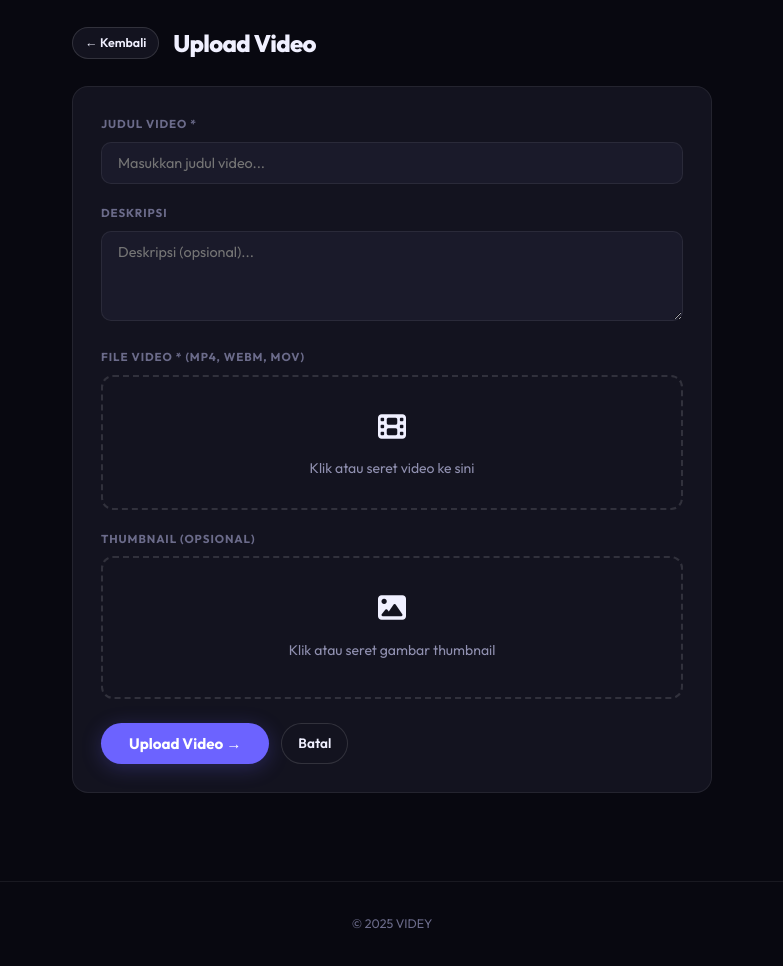
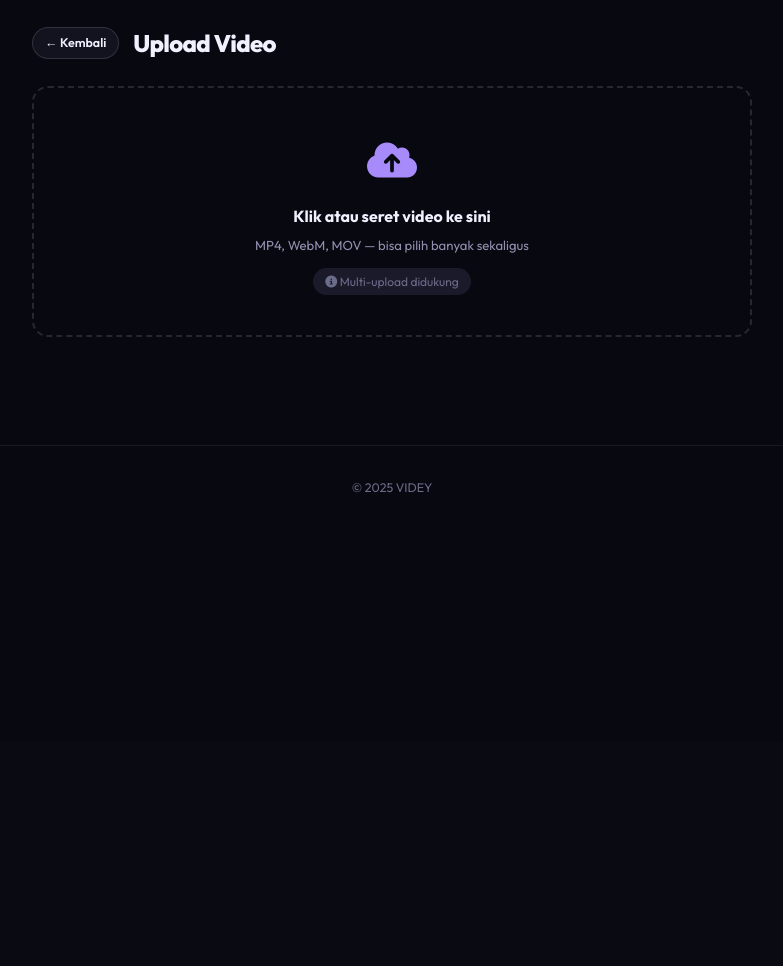
Before and after one commit to RMBLOGG/videy, a Flask app: page /admin/upload in a window 1280 px wide. Shown: the part 58-1024 px from the top of the page, without its empty margins (248-1031 px from the left). After the commit the page ends 550 px from the top, so only its background shows below. Run offline with Flask 3, Linux system fonts and the light colour scheme; the visitor is signed in with stand-in values (Sample User, id 1); some libraries are stand-ins or nearby versions.

Commit message:
Add files via upload

```diff
--- a/templates/admin/upload.html
+++ b/templates/admin/upload.html
@@ -2,40 +2,47 @@
 {% block title %}Upload Video — VIDEY Admin{% endblock %}
 {% block head %}
 <style>
-  .upload-page { max-width:680px; margin:0 auto; padding:1.5rem 1.25rem; }
-  .page-header { display:flex; align-items:center; gap:.875rem; margin-bottom:1.5rem; }
-  .page-header h1 { font-size:1.5rem; font-weight:800; letter-spacing:-.03em; }
-  .card { background:var(--surface); border:1px solid var(--border); border-radius:16px; padding:1.75rem; }
-  .form-group { margin-bottom:1.25rem; }
-  .form-group label { display:block; font-size:.72rem; font-weight:700; letter-spacing:.08em; text-transform:uppercase; color:var(--muted); margin-bottom:.5rem; }
-  .form-group input[type=text], .form-group textarea { width:100%; padding:.7rem 1rem; background:var(--surface2); border:1px solid var(--border); border-radius:10px; outline:none; color:var(--text); font-family:var(--font); font-size:.9rem; transition:border-color .2s,box-shadow .2s; resize:vertical; }
-  .form-group input:focus, .form-group textarea:focus { border-color:var(--accent); box-shadow:0 0 0 3px var(--glow); }
-  .form-group textarea { min-height:90px; }
-  .drop-zone { border:2px dashed var(--border2); border-radius:12px; padding:1.75rem 1rem; text-align:center; cursor:pointer; position:relative; transition:all .2s; }
-  .drop-zone:hover, .drop-zone.over { border-color:var(--accent); background:rgba(108,99,255,.06); }
-  .drop-zone input { position:absolute; inset:0; opacity:0; cursor:pointer; width:100%; height:100%; }
-  .drop-zone .icon { font-size:1.75rem; margin-bottom:.5rem; }
-  .drop-zone p { color:var(--muted2); font-size:.875rem; }
-  .drop-zone .file-picked { margin-top:.5rem; color:var(--accent2); font-size:.82rem; font-weight:600; word-break:break-all; }
-  .vid-preview-wrap{display:none;position:relative;border-radius:10px;overflow:hidden;aspect-ratio:16/9;width:100%;background:#000;margin-bottom:.5rem}
-  .vid-preview-wrap.show{display:block}
-  .vid-preview-wrap img{width:100%;height:100%;object-fit:cover;display:block}
-  .vid-preview-overlay{position:absolute;inset:0;display:flex;flex-direction:column;align-items:center;justify-content:center;background:rgba(0,0,0,.45)}
-  .vid-preview-overlay .play-icon{width:42px;height:42px;border-radius:50%;background:rgba(255,255,255,.2);backdrop-filter:blur(4px);display:flex;align-items:center;justify-content:center;color:#fff;font-size:1.1rem;margin-bottom:.4rem}
-  .vid-preview-overlay .vid-fname{color:rgba(255,255,255,.85);font-size:.72rem;font-weight:600;text-shadow:0 1px 4px rgba(0,0,0,.5);padding:0 .5rem;text-align:center;word-break:break-all}
-  .drop-zone.has-file{padding:.6rem;border-style:solid;border-color:var(--accent)}
-  .drop-zone.has-file .icon,.drop-zone.has-file>p{display:none}
-  .drop-zone.has-file input{z-index:2}
-  .progress-wrap { display:none; margin-top:1.25rem; }
-  .progress-wrap.show { display:block; }
-  .progress-lbl { font-size:.85rem; color:var(--muted2); margin-bottom:.5rem; font-weight:500; }
-  .progress-track { height:6px; background:var(--surface2); border-radius:99px; overflow:hidden; margin-bottom:.4rem; }
-  .progress-fill { height:100%; background:linear-gradient(90deg,var(--accent),var(--accent2)); border-radius:99px; width:0%; transition:width .25s; }
-  .progress-pct { font-size:.78rem; color:var(--muted); font-family:var(--mono); }
-  .form-actions { display:flex; gap:.75rem; margin-top:1.5rem; flex-wrap:wrap; }
-  .submit-btn { background:var(--accent); color:#fff; border:none; border-radius:99px; padding:.65rem 1.75rem; font-family:var(--font); font-weight:700; font-size:.95rem; cursor:pointer; transition:all .2s; box-shadow:0 4px 20px var(--glow); }
-  .submit-btn:hover { opacity:.88; transform:translateY(-1px); }
-  .submit-btn:disabled { opacity:.45; cursor:not-allowed; transform:none; box-shadow:none; }
+  .upload-page{max-width:760px;margin:0 auto;padding:1.5rem 1.25rem}
+  .page-header{display:flex;align-items:center;gap:.875rem;margin-bottom:1.5rem}
+  .page-header h1{font-size:1.5rem;font-weight:800;letter-spacing:-.03em}
+  .main-dropzone{border:2px dashed var(--border2);border-radius:16px;padding:2.5rem 1rem;text-align:center;cursor:pointer;position:relative;transition:all .2s;margin-bottom:1.25rem}
+  .main-dropzone:hover,.main-dropzone.over{border-color:var(--accent);background:rgba(108,99,255,.06)}
+  .main-dropzone input{position:absolute;inset:0;opacity:0;cursor:pointer;width:100%;height:100%}
+  .main-dropzone .dz-icon{font-size:2.5rem;color:var(--accent2);margin-bottom:.75rem}
+  .main-dropzone h3{font-weight:700;font-size:1rem;margin-bottom:.3rem}
+  .main-dropzone p{color:var(--muted2);font-size:.82rem}
+  .main-dropzone .dz-hint{display:inline-block;margin-top:.75rem;font-size:.75rem;color:var(--muted);background:var(--surface2);padding:.25rem .75rem;border-radius:99px}
+  #queueList{display:flex;flex-direction:column;gap:.875rem}
+  .vid-card{background:var(--surface);border:1px solid var(--border);border-radius:14px;overflow:hidden;transition:border-color .2s}
+  .vid-card.uploading{border-color:var(--accent)}
+  .vid-card.done{border-color:rgba(74,222,128,.4)}
+  .vid-card.error{border-color:rgba(248,113,113,.4)}
+  .vid-card-top{display:flex;gap:.75rem;padding:.875rem}
+  .vid-thumb-wrap{position:relative;width:96px;flex-shrink:0;border-radius:8px;overflow:hidden;aspect-ratio:16/9;background:var(--surface2)}
+  .vid-thumb-wrap img{width:100%;height:100%;object-fit:cover;display:block}
+  .vid-thumb-wrap .no-thumb{width:100%;height:100%;display:flex;align-items:center;justify-content:center;color:var(--muted);font-size:1.5rem}
+  .vid-card-body{flex:1;min-width:0}
+  .vid-card-body input[type=text]{width:100%;padding:.5rem .75rem;background:var(--surface2);border:1px solid var(--border);border-radius:8px;color:var(--text);font-family:var(--font);font-size:.85rem;outline:none;transition:border-color .2s;box-sizing:border-box;margin-bottom:.5rem}
+  .vid-card-body input:focus{border-color:var(--accent)}
+  .vid-card-meta{display:flex;align-items:center;gap:.5rem;flex-wrap:wrap}
+  .vid-size{font-size:.7rem;color:var(--muted2)}
+  .vid-status{font-size:.72rem;font-weight:600;padding:.15rem .55rem;border-radius:99px}
+  .vid-status.pending{background:var(--surface2);color:var(--muted2)}
+  .vid-status.uploading{background:rgba(108,99,255,.15);color:var(--accent2)}
+  .vid-status.done{background:rgba(74,222,128,.12);color:var(--green)}
+  .vid-status.error{background:rgba(248,113,113,.12);color:#f87171}
+  .vid-remove{margin-left:auto;background:none;border:none;color:var(--muted);cursor:pointer;font-size:.85rem;padding:.2rem .4rem;border-radius:6px;transition:color .2s}
+  .vid-remove:hover{color:#f87171}
+  .vid-progress{height:3px;background:var(--surface2);margin:0 .875rem .875rem}
+  .vid-progress-fill{height:100%;background:linear-gradient(90deg,var(--accent),var(--accent2));border-radius:99px;width:0%;transition:width .2s}
+  .vid-card.done .vid-progress-fill{width:100%;background:linear-gradient(90deg,#4ade80,#22d3ee)}
+  .overall-progress{background:var(--surface);border:1px solid var(--border);border-radius:12px;padding:1rem 1.25rem;margin-bottom:1rem;display:none}
+  .overall-progress.show{display:block}
+  .overall-lbl{font-size:.82rem;font-weight:600;color:var(--muted2);margin-bottom:.5rem}
+  .overall-track{height:6px;background:var(--surface2);border-radius:99px;overflow:hidden;margin-bottom:.35rem}
+  .overall-fill{height:100%;background:linear-gradient(90deg,var(--accent),var(--accent2));border-radius:99px;width:0%;transition:width .3s}
+  .overall-pct{font-size:.75rem;color:var(--muted);font-family:var(--mono)}
+  .queue-actions{display:flex;gap:.75rem;margin-top:1.25rem;flex-wrap:wrap}
 </style>
 {% endblock %}
 {% block content %}
@@ -44,163 +51,204 @@
     <a href="{{ url_for('admin_dashboard') }}" class="btn btn-ghost btn-sm">← Kembali</a>
     <h1>Upload Video</h1>
   </div>
-  <div class="card">
-    <div class="form-group">
-      <label>Judul Video *</label>
-      <input type="text" id="title" required placeholder="Masukkan judul video..."/>
-    </div>
-    <div class="form-group">
-      <label>Deskripsi</label>
-      <textarea id="description" placeholder="Deskripsi (opsional)..."></textarea>
-    </div>
-    <div class="form-group">
-      <label>File Video * (MP4, WebM, MOV)</label>
-      <div class="drop-zone" id="vidDrop">
-        <input type="file" id="vidInput" accept="video/*"/>
-        <div class="vid-preview-wrap" id="vidPreview">
-          <img id="vidThumbImg" src="" alt="preview"/>
-          <div class="vid-preview-overlay">
-            <div class="play-icon"><i class="fa fa-play"></i></div>
-            <div class="vid-fname" id="vidName"></div>
-          </div>
+
+  <div class="main-dropzone" id="mainDrop">
+    <input type="file" id="fileInput" accept="video/*" multiple/>
+    <div class="dz-icon"><i class="fa fa-cloud-upload"></i></div>
+    <h3>Klik atau seret video ke sini</h3>
+    <p>MP4, WebM, MOV — bisa pilih banyak sekaligus</p>
+    <span class="dz-hint"><i class="fa fa-info-circle"></i> Multi-upload didukung</span>
+  </div>
+
+  <div class="overall-progress" id="overallProgress">
+    <div class="overall-lbl" id="overallLbl">Mengupload...</div>
+    <div class="overall-track"><div class="overall-fill" id="overallFill"></div></div>
+    <div class="overall-pct" id="overallPct">0%</div>
+  </div>
+
+  <div id="queueList"></div>
+
+  <div class="queue-actions" id="queueActions" style="display:none">
+    <button class="btn btn-primary" id="uploadAllBtn" onclick="uploadAll()">
+      <i class="fa fa-upload"></i> Upload Semua (<span id="queueCount">0</span>)
+    </button>
+    <button class="btn btn-ghost" onclick="clearDone()">Bersihkan Selesai</button>
+    <a href="{{ url_for('admin_dashboard') }}" class="btn btn-ghost">Batal</a>
+  </div>
+</div>
+
+<script>
+const CLOUD_NAME="dzfkklsza",UPLOAD_PRESET="videy_unsigned";
+let queue=[],isUploading=false;
+
+const mainDrop=document.getElementById('mainDrop');
+const fileInput=document.getElementById('fileInput');
+mainDrop.addEventListener('dragover',e=>{e.preventDefault();mainDrop.classList.add('over');});
+mainDrop.addEventListener('dragleave',()=>mainDrop.classList.remove('over'));
+mainDrop.addEventListener('drop',e=>{
+  e.preventDefault();mainDrop.classList.remove('over');
+  addFiles(Array.from(e.dataTransfer.files).filter(f=>f.type.startsWith('video/')));
+});
+fileInput.addEventListener('change',function(){addFiles(Array.from(this.files));this.value='';});
+
+function addFiles(files){
+  files.forEach(file=>{
+    const id='v_'+Date.now()+'_'+Math.random().toString(36).slice(2);
+    let name=file.name.replace(/\.[^/.]+$/,'').replace(/[_\-\.]+/g,' ').trim().replace(/\s+/g,' ');
+    name=name.charAt(0).toUpperCase()+name.slice(1);
+    const item={id,file,title:name,thumbDataUrl:null,status:'pending',progress:0};
+    queue.push(item);renderCard(item);captureThumb(item);
+  });
+  updateActions();
+}
+
+function renderCard(item){
+  const list=document.getElementById('queueList');
+  const card=document.createElement('div');
+  card.className='vid-card';card.id='card_'+item.id;
+  card.innerHTML=`
+    <div class="vid-card-top">
+      <div class="vid-thumb-wrap" id="thumb_${item.id}"><div class="no-thumb"><i class="fa fa-film"></i></div></div>
+      <div class="vid-card-body">
+        <input type="text" id="title_${item.id}" value="${escHtml(item.title)}" placeholder="Judul video..."
+          oninput="queue.find(q=>q.id==='${item.id}').title=this.value"/>
+        <div class="vid-card-meta">
+          <span class="vid-size">${formatSize(item.file.size)}</span>
+          <span class="vid-status pending" id="status_${item.id}">Menunggu</span>
+          <button class="vid-remove" id="remove_${item.id}" onclick="removeItem('${item.id}')" title="Hapus"><i class="fa fa-times"></i></button>
         </div>
-        <div class="icon"><i class="fa fa-film"></i></div>
-        <p>Klik atau seret video ke sini</p>
       </div>
     </div>
-    <div class="form-group">
-      <label>Thumbnail <span style="color:var(--muted)">(opsional)</span></label>
-      <div class="drop-zone" id="thumbDrop">
-        <input type="file" id="thumbInput" accept="image/*"/>
-        <div class="icon"><i class="fa fa-image"></i></div>
-        <p>Klik atau seret gambar thumbnail</p>
-        <div class="file-picked" id="thumbName"></div>
-      </div>
-    </div>
-    <div class="progress-wrap" id="progressWrap">
-      <div class="progress-lbl" id="progressLbl">Mempersiapkan...</div>
-      <div class="progress-track"><div class="progress-fill" id="progressFill"></div></div>
-      <div class="progress-pct" id="progressPct">0%</div>
-    </div>
-    <div class="form-actions">
-      <button class="submit-btn" id="submitBtn" onclick="startUpload()">Upload Video →</button>
-      <a href="{{ url_for('admin_dashboard') }}" class="btn btn-ghost">Batal</a>
-    </div>
-  </div>
-</div>
-<script>
-const CLOUD_NAME = "dzfkklsza";
-const UPLOAD_PRESET = "videy_unsigned";
+    <div class="vid-progress"><div class="vid-progress-fill" id="prog_${item.id}"></div></div>`;
+  list.appendChild(card);
+}
 
-document.getElementById('vidInput').addEventListener('change',function(){
-  const file=this.files[0];
-  if(!file) return;
-  document.getElementById('vidName').textContent=file.name;
-  const titleInput=document.getElementById('title');
-  if(!titleInput.value.trim()){
-    let name=file.name.replace(/\.[^/.]+$/,'');
-    name=name.replace(/[_\-\.]+/g,' ').trim();
-    name=name.replace(/\s+/g,' ');
-    name=name.charAt(0).toUpperCase()+name.slice(1);
-    titleInput.value=name;
-    titleInput.dispatchEvent(new Event('input'));
-  }
-  // Capture frame preview dari video
-  const url=URL.createObjectURL(file);
+function captureThumb(item){
+  const url=URL.createObjectURL(item.file);
   const vid=document.createElement('video');
-  vid.src=url; vid.muted=true; vid.playsInline=true;
-  vid.addEventListener('loadeddata',function(){ vid.currentTime=Math.min(1,vid.duration*0.1); });
-  vid.addEventListener('seeked',function(){
+  vid.src=url;vid.muted=true;vid.playsInline=true;
+  vid.addEventListener('loadeddata',()=>{vid.currentTime=Math.min(1,vid.duration*0.1);});
+  vid.addEventListener('seeked',()=>{
     const canvas=document.createElement('canvas');
-    canvas.width=vid.videoWidth||640; canvas.height=vid.videoHeight||360;
+    canvas.width=vid.videoWidth||640;canvas.height=vid.videoHeight||360;
     canvas.getContext('2d').drawImage(vid,0,0,canvas.width,canvas.height);
-    document.getElementById('vidThumbImg').src=canvas.toDataURL('image/jpeg',0.8);
-    document.getElementById('vidPreview').classList.add('show');
-    document.getElementById('vidDrop').classList.add('has-file');
+    item.thumbDataUrl=canvas.toDataURL('image/jpeg',0.8);
+    const wrap=document.getElementById('thumb_'+item.id);
+    if(wrap)wrap.innerHTML=`<img src="${item.thumbDataUrl}"/>`;
     URL.revokeObjectURL(url);
   });
   vid.load();
-});
-document.getElementById('thumbInput').addEventListener('change',function(){ document.getElementById('thumbName').textContent=this.files[0]?.name||''; });
-['vidDrop','thumbDrop'].forEach(id=>{
-  const el=document.getElementById(id);
-  el.addEventListener('dragover',e=>{e.preventDefault();el.classList.add('over')});
-  el.addEventListener('dragleave',()=>el.classList.remove('over'));
-  el.addEventListener('drop',()=>el.classList.remove('over'));
-});
-
-function setProgress(pct, label) {
-  document.getElementById('progressFill').style.width = pct + '%';
-  document.getElementById('progressPct').textContent = Math.round(pct) + '%';
-  document.getElementById('progressLbl').textContent = label;
 }
 
-async function uploadToCloudinary(file, resourceType, onProgress) {
-  return new Promise((resolve, reject) => {
-    const formData = new FormData();
-    formData.append('file', file);
-    formData.append('upload_preset', UPLOAD_PRESET);
-    formData.append('folder', 'videy/' + (resourceType === 'video' ? 'videos' : 'thumbnails'));
-    const xhr = new XMLHttpRequest();
-    xhr.open('POST', `https://api.cloudinary.com/v1_1/${CLOUD_NAME}/${resourceType}/upload`);
-    xhr.upload.addEventListener('progress', e => { if (e.lengthComputable) onProgress(e.loaded / e.total * 100); });
-    xhr.onload = () => { if (xhr.status === 200) resolve(JSON.parse(xhr.responseText)); else reject(new Error('Upload gagal: ' + xhr.responseText)); };
-    xhr.onerror = () => reject(new Error('Koneksi gagal'));
-    xhr.send(formData);
+function removeItem(id){
+  queue=queue.filter(q=>q.id!==id);
+  const card=document.getElementById('card_'+id);
+  if(card)card.remove();
+  updateActions();
+}
+
+function clearDone(){
+  queue.filter(q=>q.status==='done').forEach(q=>{
+    const card=document.getElementById('card_'+q.id);if(card)card.remove();
+  });
+  queue=queue.filter(q=>q.status!=='done');
+  updateActions();
+}
+
+function updateActions(){
+  const pending=queue.filter(q=>q.status==='pending').length;
+  document.getElementById('queueActions').style.display=queue.length>0?'flex':'none';
+  document.getElementById('queueCount').textContent=pending;
+  document.getElementById('uploadAllBtn').disabled=pending===0||isUploading;
+}
+
+function setCardStatus(id,status,label){
+  const el=document.getElementById('status_'+id);
+  const card=document.getElementById('card_'+id);
+  if(el){el.className='vid-status '+status;el.textContent=label;}
+  if(card)card.className='vid-card '+status;
+  if(status==='uploading'){const r=document.getElementById('remove_'+id);if(r)r.style.display='none';}
+}
+
+function setCardProgress(id,pct){
+  const fill=document.getElementById('prog_'+id);
+  if(fill)fill.style.width=pct+'%';
+}
+
+async function uploadToCloudinary(file,resourceType,onProgress){
+  return new Promise((resolve,reject)=>{
+    const fd=new FormData();
+    fd.append('file',file);fd.append('upload_preset',UPLOAD_PRESET);
+    fd.append('folder','videy/'+(resourceType==='video'?'videos':'thumbnails'));
+    const xhr=new XMLHttpRequest();
+    xhr.open('POST',`https://api.cloudinary.com/v1_1/${CLOUD_NAME}/${resourceType}/upload`);
+    xhr.upload.addEventListener('progress',e=>{if(e.lengthComputable)onProgress(e.loaded/e.total*100);});
+    xhr.onload=()=>{if(xhr.status===200)resolve(JSON.parse(xhr.responseText));else reject(new Error('Upload gagal'));};
+    xhr.onerror=()=>reject(new Error('Koneksi gagal'));
+    xhr.send(fd);
   });
 }
 
-async function startUpload() {
-  const title = document.getElementById('title').value.trim();
-  const videoFile = document.getElementById('vidInput').files[0];
-  if (!title) { alert('Judul video wajib diisi!'); return; }
-  if (!videoFile) { alert('Pilih file video terlebih dahulu!'); return; }
+async function uploadAll(){
+  const pending=queue.filter(q=>q.status==='pending');
+  if(!pending.length)return;
+  isUploading=true;
+  document.getElementById('uploadAllBtn').disabled=true;
+  document.getElementById('overallProgress').classList.add('show');
 
-  const btn = document.getElementById('submitBtn');
-  btn.disabled = true;
-  document.getElementById('progressWrap').classList.add('show');
+  let done=0;
+  for(const item of pending){
+    const titleEl=document.getElementById('title_'+item.id);
+    item.title=titleEl?titleEl.value.trim():item.title;
+    if(!item.title)item.title=item.file.name.replace(/\.[^/.]+$/,'');
 
-  try {
-    setProgress(0, 'Mengupload video...');
-    const videoResult = await uploadToCloudinary(videoFile, 'video', pct => {
-      setProgress(pct * 0.8, `Mengupload video... ${Math.round(pct)}%`);
-    });
+    setCardStatus(item.id,'uploading','Mengupload...');
+    item.status='uploading';
 
-    let thumbnailUrl = null;
-    const thumbFile = document.getElementById('thumbInput').files[0];
-    if (thumbFile) {
-      setProgress(82, 'Mengupload thumbnail...');
-      const thumbResult = await uploadToCloudinary(thumbFile, 'image', () => {});
-      thumbnailUrl = thumbResult.secure_url;
-    } else {
-      thumbnailUrl = `https://res.cloudinary.com/${CLOUD_NAME}/video/upload/so_0/videy/videos/${videoResult.public_id.split('/').pop()}.jpg`;
+    try{
+      const videoResult=await uploadToCloudinary(item.file,'video',pct=>{
+        setCardProgress(item.id,pct*0.9);
+        const overall=((done+pct/100*0.9)/pending.length)*100;
+        document.getElementById('overallFill').style.width=overall+'%';
+        document.getElementById('overallPct').textContent=Math.round(overall)+'%';
+        document.getElementById('overallLbl').textContent=`Mengupload ${done+1}/${pending.length}: ${item.file.name}`;
+      });
+
+      const thumbnailUrl=`https://res.cloudinary.com/${CLOUD_NAME}/video/upload/so_0/${videoResult.public_id}.jpg`;
+
+      setCardProgress(item.id,95);
+      const resp=await fetch('/api/save-video',{
+        method:'POST',headers:{'Content-Type':'application/json'},
+        body:JSON.stringify({
+          title:item.title,uploader_name:'Admin',
+          video_url:videoResult.secure_url,thumbnail_url:thumbnailUrl,
+          cloudinary_public_id:videoResult.public_id,
+          duration:Math.round(videoResult.duration||0)
+        })
+      });
+      const data=await resp.json();
+      if(!data.success)throw new Error(data.error||'Gagal menyimpan');
+
+      setCardProgress(item.id,100);
+      setCardStatus(item.id,'done','✓ Selesai');
+      item.status='done';
+    }catch(err){
+      setCardStatus(item.id,'error','✗ '+err.message);
+      item.status='error';
     }
 
-    setProgress(90, 'Menyimpan ke database...');
-    const resp = await fetch('/api/save-video', {
-      method: 'POST',
-      headers: { 'Content-Type': 'application/json' },
-      body: JSON.stringify({
-        title: title,
-        description: document.getElementById('description').value.trim(),
-        uploader_name: 'Admin',
-        video_url: videoResult.secure_url,
-        thumbnail_url: thumbnailUrl,
-        cloudinary_public_id: videoResult.public_id,
-        duration: Math.round(videoResult.duration || 0)
-      })
-    });
+    done++;
+    const op=(done/pending.length)*100;
+    document.getElementById('overallFill').style.width=op+'%';
+    document.getElementById('overallPct').textContent=Math.round(op)+'%';
+  }
 
-    const data = await resp.json();
-    if (!data.success) throw new Error(data.error || 'Gagal menyimpan');
+  document.getElementById('overallLbl').textContent=`Selesai! ${done} video diupload.`;
+  isUploading=false;
+  updateActions();
+}
 
-    setProgress(100, 'Selesai!');
-    window.location.href = '/admin';
-  } catch (err) {
-    btn.disabled = false;
-    document.getElementById('progressWrap').classList.remove('show');
-    alert('Error: ' + err.message);
-  }
-}
+function formatSize(b){return b<1048576?(b/1024).toFixed(1)+' KB':(b/1048576).toFixed(1)+' MB';}
+function escHtml(s){return s.replace(/&/g,'&amp;').replace(/"/g,'&quot;').replace(/</g,'&lt;');}
 </script>
 {% endblock %}
```
